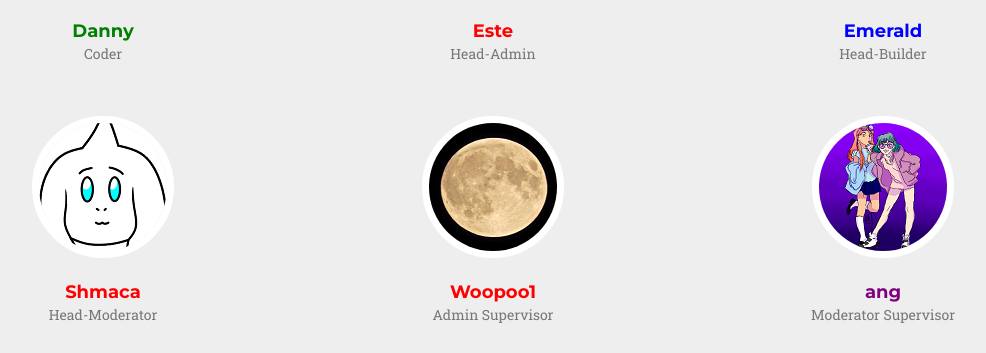
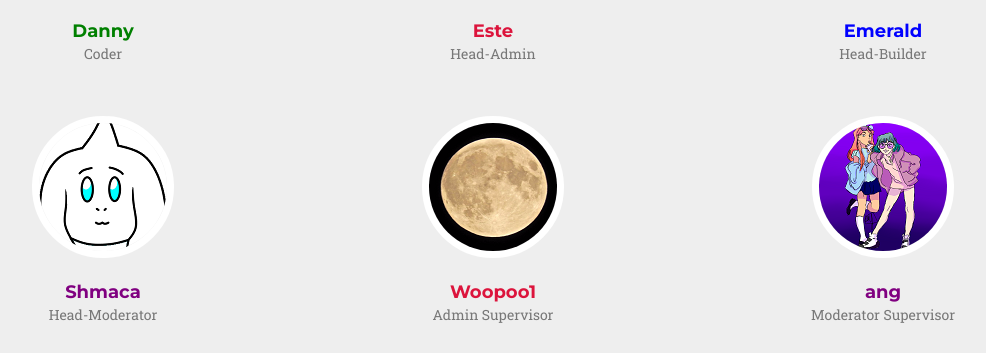
Before and after one commit to allylavanda/FoM_mainpage, a website: page staff.html in a window 1280 px wide. Shown: the part 833-1186 px from the top of the page, without its empty margins (147-1133 px from the left). Drawn offline with Linux system fonts and the light colour scheme; a web font is replaced by a local one.

Commit message:
Update staff.html

```diff
--- a/staff.html
+++ b/staff.html
@@ -118,7 +118,7 @@
 				<div class="col-sm-4">
                     <div class="team-member">
                         <img src="img/staff/este.png" class="img-responsive img-circle" alt="">
-                        <h4><a href="este.html"><font color="red">Este</a></h4>
+                        <h4><a href="este.html"><font color="crimson">Este</a></h4>
                         <p class="text-muted">Head-Admin</p>
                             </li>
                         </ul>
@@ -136,7 +136,7 @@
 				<div class="col-sm-4">
                     <div class="team-member">
                         <img src="img/staff/shmaca.png" class="img-responsive img-circle" alt="">
-                        <h4><a href="shmaca.html"><font color="red">Shmaca</a></h4>
+                        <h4><a href="shmaca.html"><font color="purple">Shmaca</a></h4>
                         <p class="text-muted">Head-Moderator</p>
                             </li>
                         </ul>
@@ -145,7 +145,7 @@
 				<div class="col-sm-4">
                     <div class="team-member">
                         <img src="img/staff/woo.png" class="img-responsive img-circle" alt="">
-                        <h4><a href="woo.html"><font color="red">Woopoo1</a></h4>
+                        <h4><a href="woo.html"><font color="crimson">Woopoo1</a></h4>
                         <p class="text-muted">Admin Supervisor</p>
                             </li>
                         </ul>
```
